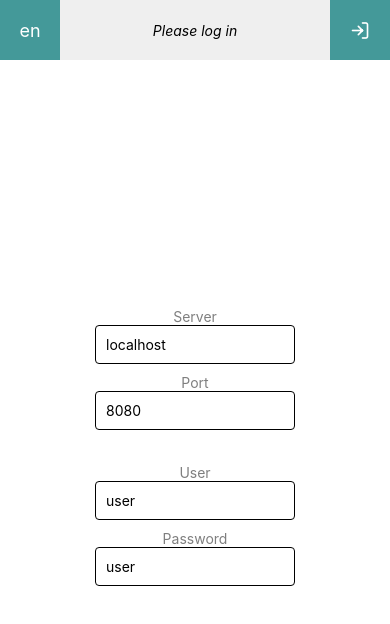
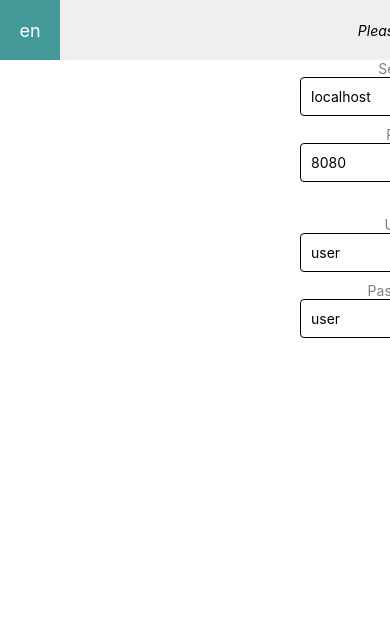
Before and after one commit to SpiderProjectDeveloper/input-mobile, a React Native app: screen / in a window 390 px wide. Shown: the top 624 px of the page. Built offline with nearby package versions, Linux system fonts and the light colour scheme.

Commit message:
screen rotation added

```diff
--- a/App.js
+++ b/App.js
@@ -1,5 +1,6 @@
 import { StatusBar } from 'expo-status-bar';
 import React, { Component } from 'react';
+import {Dimensions} from 'react-native';
 import { Text, TextInput, View, ScrollView, Touchable, TouchableOpacity, Pressable } from 'react-native';
 import { EditTable } from './EditTable.js';
 import { ProjectList } from './ProjectList.js';
@@ -9,7 +10,7 @@ import { UpperPrompt } from './UpperPrompt.js';
 import { readStorage, writeStorage } from './storage.js';
 import { logHelper, makeUrlHelper, formatSpiderDateHelper, groupProjectListHelper,
 	makeFieldsCacheHelper, makeArrayCacheKeyHelper, makeArrayCacheHelper } from './helpers.js';
-import {styles, screenHeight, upperHeight, projectDetailsHeight } from './styles.js';
+import {styles, screenHeight, headerHeight, projectDetailsHeight } from './styles.js';
 import { settings } from './settings.js';
 
 export default class App extends Component
@@ -27,7 +28,9 @@ export default class App extends Component
       projectList: null,
 			projectChosen: null,
 			storageChosen: null,
-			status: settings.statusLoginRequired
+			status: settings.statusLoginRequired,
+			screenWidth: Dimensions.get('window').width,
+			screenHeight: Dimensions.get('window').height
     };
 
 		this._rawData = null;
@@ -62,6 +65,10 @@ export default class App extends Component
 
 		this._perfStart='';
 		this._perfEnd='';
+
+		Dimensions.addEventListener('change', ({ window, screen }) => {
+      this.setState( { screenWidth: screen.width, screenHeight: screen.height  } )
+    });
   }
 
 	editTableCellChange( cellValue, cellRow, cellCol )
@@ -320,7 +327,7 @@ export default class App extends Component
     if( loginViewStatuses.includes( this.state.status ) ) {
       // LOGIN VIEW
       view = (
-        <View style={styles.screenContainer}>
+        <View style={ [ styles.screenContainer, { width: this.state.screenWidth, height:this.state.screenHeight} ] }>
           <View style={styles.upperContainer}>
 						{
 						(this.state.status !== settings.statusLoggingIn) ?
@@ -338,7 +345,13 @@ export default class App extends Component
 							(<UpperButton onPress={this.onLogin} text={settings.loginButton} />) : null //(<Pressable onPress={this.onLogin} style={styles.upperButtonContainer}><Text title={'Login'} style={styles.upperButton}>{settings.loginButton}</Text></Pressable>) : null
 						}
           </View>
-          <View style={styles.mainContainer}>
+					<ScrollView
+						style={ [
+							styles.mainContainerScroll,
+							{ width: this.state.screenWidth, height: this.state.screenHeight - headerHeight }
+						] }
+						contentContainerStyle={{ flexGrow: 1, alignItems: 'center' } }
+					>
             <Text style={styles.loginPageSubHeader}>{settings.texts[this.state.lang].server}</Text>
             <TextInput value={this.state.credentials.server} style={styles.input} placeholder={settings.serverText}
               onChangeText={ (server) => {
@@ -367,7 +380,7 @@ export default class App extends Component
 								writeStorage( 'password', password );
 							}
 							}/>
-          </View>
+          </ScrollView>
         </View>
       );
     } else if( listViewStatuses.includes(this.state.status ) )
@@ -384,14 +397,13 @@ export default class App extends Component
       );
 			let disabled = (this.state.status === settings.statusDataBeingLoaded);
 			let main = (
-				//<View style={styles.mainContainer}>
 					<ProjectList list={this._grouppedProjectList}
-						height={ (screenHeight - upperHeight - projectDetailsHeight) }
+						width = { this.state.screenWidth }
+						height={ (this.state.screenHeight - headerHeight - projectDetailsHeight) }
 						onPress={this.onProjectChosen}
 						chosen={this.state.projectChosen}
 						storageChosen={this.state.storageChosen}
 						disabled={disabled} />
-				//</View>
 			);
 			let dateStatuses = [settings.statusProjectListBeingLoaded];
       let projectDetails = ( !dateStatuses.includes(this.state.status) && this.state.projectChosen !== null ) ?
@@ -406,7 +418,7 @@ export default class App extends Component
 					sessId={this._sessId}
 					onPress={this.onOpenProject} />) : null;
       view = (
-        <View style={styles.screenContainer}>
+        <View style={ [ styles.screenContainer, {width: this.state.screenWidth, height: this.state.screenHeight } ] }>
           {upperView}
           {projectDetails}
           {main}
@@ -417,13 +429,21 @@ export default class App extends Component
       let editTableView;
       if(this._rawData !== null /*&& this.state.status !== settings.statusDataBeingUnloaded*/ ) {
         editTableView = (
-					<View style= {[ styles.mainContainer, { alignItems: 'flex-start', justifyContent: 'flex-start'} ]}>
+					<View style= {
+						[
+							styles.mainContainer,
+							{ alignItems: 'flex-start', justifyContent: 'flex-start',
+								width: this.state.screenWidth, height: this.state.screenHeight - headerHeight }
+						]
+					}>
 						<EditTable ref={this._editTableRef} lang={this.state.lang}
 							data={this._rawData} editTableCellChange={this.editTableCellChange}/>
 					</View>
 				)
       } else {
-        editTableView = <View style={styles.mainContainer}>{settings.loadingIcon}</View>
+        editTableView = <View style={ [ styles.mainContainer, {width: this.state.screenWidth, height: this.state.screenHeight - headerHeight } ] }>
+					{settings.loadingIcon}
+				</View>
       }
       let upperView = (
 				<View style={styles.upperContainer}>
@@ -436,7 +456,7 @@ export default class App extends Component
 			);
 
       view = (
-        <View style={styles.screenContainer}>
+        <View style={ [ styles.screenContainer, {width: this.state.screenWidth, height: this.state.screenHeight } ] }>
           {upperView}
           {editTableView}
         </View>
--- a/ProjectList.js
+++ b/ProjectList.js
@@ -18,7 +18,7 @@ export class ProjectList extends Component
 	render() {
 		if( typeof(this.props.list) === 'undefined' || this.props.list === null || this.props.list.legnth === 0 ) {
 			return(
-				<View style={styles.mainContainer}>
+				<View style={ [ styles.mainContainer, { width: this.props.width, height: this.props.height } ] }>
 					{settings.loadingIcon}
 				</View>
 			);
@@ -53,7 +53,7 @@ export class ProjectList extends Component
 		}
 			return (
 				//<ScrollView style={styles.mainContainerScroll}>{projects}</ScrollView>
-				<ScrollView style={ [ styles.mainContainerScroll, { height: this.props.height } ] }>
+				<ScrollView style={ [ styles.mainContainerScroll, { width: this.props.width, height: this.props.height } ] }>
 					{projects}
 				</ScrollView>
 			)
--- a/app.json
+++ b/app.json
@@ -3,7 +3,7 @@
     "name": "input-mobile",
     "slug": "input-mobile",
     "version": "1.0.0",
-    "orientation": "portrait",
+    "orientation": "default",
     "icon": "./assets/icon.png",
     "splash": {
       "image": "./assets/splash.png",
--- a/styles.js
+++ b/styles.js
@@ -2,21 +2,20 @@ import {StyleSheet} from 'react-native';
 import {Dimensions} from 'react-native';
 import {settings} from './settings.js';
 
-export const upperHeight = 60;
+export const headerHeight = 60;
 export const projectDetailsHeight = 120;
 
-export const screenWidth = Dimensions.get('window').width;
-export const screenHeight = Dimensions.get('window').height;
+var screenWidth = Dimensions.get('window').width;
+var screenHeight = Dimensions.get('window').height;
 
 export const styles = StyleSheet.create({
     screenContainer: {
       flex:1, flexDirection:'column',
-			width: screenWidth, height: screenHeight,
 			backgroundColor: settings.screenBgColor,
     },
     upperContainer: {
       // flex:1, flexGrow: 1,
-			height: upperHeight,
+			height: headerHeight,
 			flexDirection:'row', width:'100%'
     },
     upperPromptContainer: {
@@ -30,7 +29,7 @@ export const styles = StyleSheet.create({
     },
     upperButtonContainer: {
       //flex:1, alignContent:'flex-end',
-			width: 60, height: upperHeight,
+			width: 60, height: headerHeight,
 			alignItems: 'center', justifyContent: 'center',
       backgroundColor:settings.activeButtonBgColor
     },
@@ -40,7 +39,6 @@ export const styles = StyleSheet.create({
     mainContainer: {
       //flex:8, flexGrow: 8,
 			overflow:'scroll', flexDirection:'column',
-			height: screenHeight - upperHeight,
 			alignItems: 'center', justifyContent: 'center',
       backgroundColor: settings.screenBgColor
     },
@@ -50,8 +48,7 @@ export const styles = StyleSheet.create({
     mainContainerScroll: {
       //flex: 6, flexGrow: 8,
 			flexDirection:'column',
-			height: screenHeight - upperHeight,
-			width:'100%', backgroundColor: settings.screenBgColor
+			backgroundColor: settings.screenBgColor
     },
     mainContainerScrollItem: {
         flexDirection: 'row', width:'100%', margin: 2, padding: 4,
```
Also changed, not shown: 6 other files (tests, documents, lock files or other folders).
